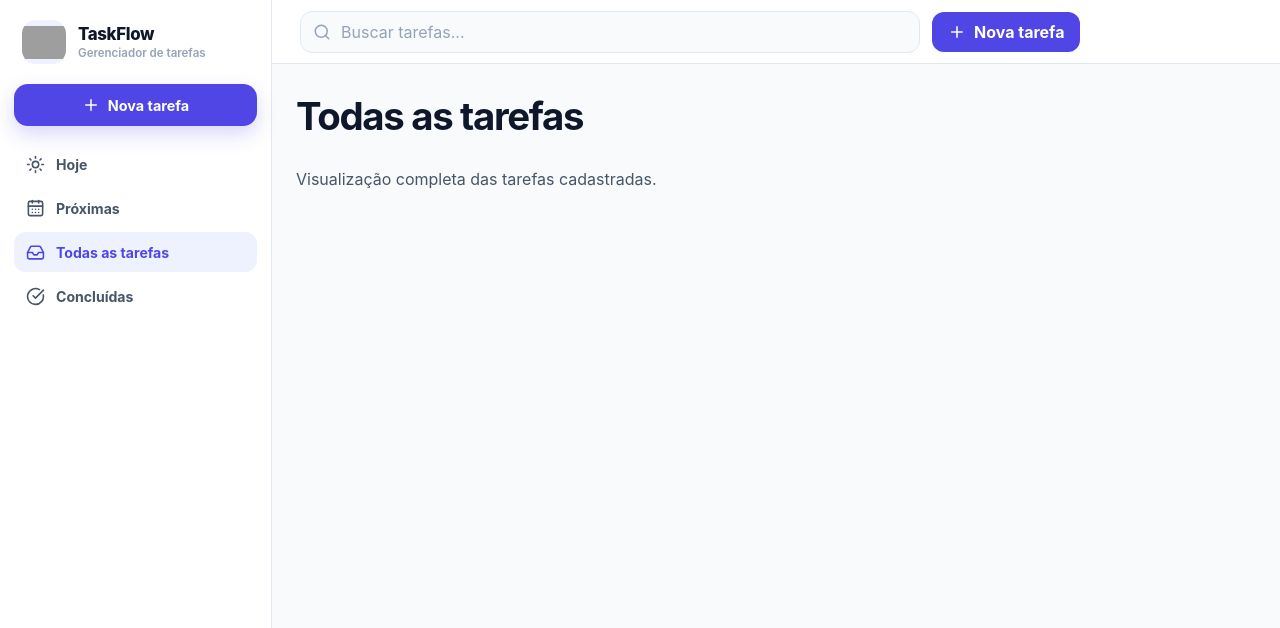
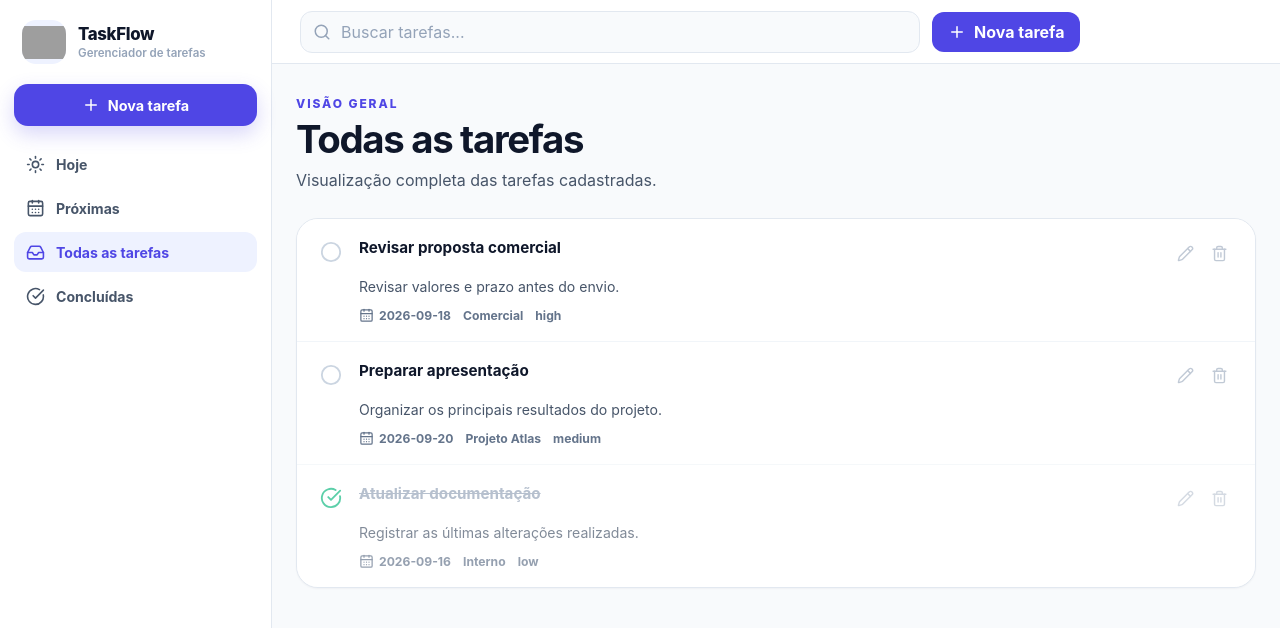
Before and after one commit to santoroo/taskflow-grupo, a React (Vite) app: page /tarefas in a window 1280 px wide. Shown: the top 628 px of the page. Built offline with nearby package versions, Linux system fonts and the light colour scheme; grey boxes are pictures that could not be loaded.

Commit message:
adiciona TaskCard e TaskList da aula e exibe os dados temporários em Tasks

```diff
--- /dev/null
+++ b/src/components/TaskCard/TaskCard.css
@@ -0,0 +1,128 @@
+.task-card {
+  display: flex;
+  gap: 14px;
+  padding: 18px 20px;
+  background: var(--color-surface);
+  transition: background var(--transition);
+}
+
+.task-card:hover {
+  background: #fbfdff;
+}
+
+.task-card__check {
+  display: grid;
+  flex: 0 0 auto;
+  width: 28px;
+  height: 28px;
+  place-items: center;
+  margin-top: 1px;
+  padding: 0;
+  border: 0;
+  background: transparent;
+  color: var(--color-border-strong);
+}
+
+.task-card__check:hover {
+  color: var(--color-primary);
+}
+
+.task-card__content {
+  min-width: 0;
+  flex: 1;
+}
+
+.task-card__header {
+  display: flex;
+  align-items: flex-start;
+  gap: 12px;
+}
+
+.task-card__header h3 {
+  min-width: 0;
+  flex: 1;
+  margin-bottom: 0;
+  color: var(--color-text);
+  font-size: 0.95rem;
+  line-height: 1.45;
+}
+
+.task-card__actions {
+  display: flex;
+  gap: 2px;
+  opacity: 0.58;
+  transition: opacity var(--transition);
+}
+
+.task-card:hover .task-card__actions {
+  opacity: 1;
+}
+
+.task-card__actions button {
+  display: grid;
+  width: 32px;
+  height: 32px;
+  place-items: center;
+  padding: 0;
+  border: 0;
+  border-radius: 9px;
+  background: transparent;
+  color: var(--color-text-muted);
+  transition: background var(--transition), color var(--transition);
+}
+
+.task-card__actions button:hover:first-child {
+  background: var(--color-primary-soft);
+  color: var(--color-primary);
+}
+
+.task-card__actions button:hover:last-child {
+  background: var(--color-danger-soft);
+  color: var(--color-danger);
+}
+
+.task-card__content > p {
+  margin: 7px 0 10px;
+  color: var(--color-text-soft);
+  font-size: 0.88rem;
+  line-height: 1.55;
+}
+
+.task-card__meta {
+  display: flex;
+  flex-wrap: wrap;
+  align-items: center;
+  gap: 8px 12px;
+  color: #64748b;
+  font-size: 0.76rem;
+  font-weight: 650;
+}
+
+.task-card__meta span {
+  display: inline-flex;
+  align-items: center;
+  gap: 5px;
+}
+
+.task-card--completed {
+  opacity: 0.68;
+}
+
+.task-card--completed .task-card__header h3 {
+  color: var(--color-text-muted);
+  text-decoration: line-through;
+}
+
+.task-card--completed .task-card__check {
+  color: var(--color-success);
+}
+
+@media (max-width: 560px) {
+  .task-card {
+    padding: 16px;
+  }
+
+  .task-card__actions {
+    opacity: 1;
+  }
+}
--- /dev/null
+++ b/src/components/TaskCard/TaskCard.tsx
@@ -0,0 +1,60 @@
+import { CalendarDays, Circle, CircleCheckBig, Pencil, Trash2 } from "lucide-react";
+import type { Tarefa } from "../../types/Tarefa";
+import "./TaskCard.css";
+
+type TaskCardProps = { tarefa: Tarefa };
+
+export function TaskCard({ tarefa }: Readonly<TaskCardProps>) {
+  return (
+    <article
+      className={
+        tarefa.concluida
+          ? "task-card task-card--completed"
+          : "task-card"
+      }
+    >
+      <button
+        className="task-card__check"
+        type="button"
+        aria-label={
+          tarefa.concluida
+            ? "Reabrir tarefa"
+            : "Concluir tarefa"
+        }
+      >
+        {tarefa.concluida ? (
+          <CircleCheckBig size={22} />
+        ) : (
+          <Circle size={22} />
+        )}
+      </button>
+
+      <div className="task-card__content">
+        <div className="task-card__header">
+          <h3>{tarefa.titulo}</h3>
+
+          <div className="task-card__actions">
+            <button type="button" aria-label="Editar tarefa">
+              <Pencil size={17} />
+            </button>
+
+            <button type="button" aria-label="Excluir tarefa">
+              <Trash2 size={17} />
+            </button>
+          </div>
+        </div>
+
+        <p>{tarefa.descricao}</p>
+
+        <div className="task-card__meta">
+          <span>
+            <CalendarDays size={15} />
+            {tarefa.data}
+          </span>
+          <span>{tarefa.projeto}</span>
+          <span>{tarefa.prioridade}</span>
+        </div>
+      </div>
+    </article>
+  );
+}
--- /dev/null
+++ b/src/components/TaskList/TaskList.css
@@ -0,0 +1,31 @@
+.task-list {
+  overflow: hidden;
+  border: 1px solid var(--color-border);
+  border-radius: 22px;
+  background: var(--color-surface);
+  box-shadow: var(--shadow-sm);
+}
+
+.task-list > .task-card + .task-card {
+  border-top: 1px solid #f1f5f9;
+}
+
+.task-list__empty {
+  padding: 64px 24px;
+  border: 1px solid var(--color-border);
+  border-radius: 22px;
+  background: var(--color-surface);
+  text-align: center;
+}
+
+.task-list__empty h3 {
+  margin-bottom: 8px;
+  font-size: 1rem;
+}
+
+.task-list__empty p {
+  max-width: 440px;
+  margin: 0 auto;
+  color: var(--color-text-soft);
+  line-height: 1.6;
+}
--- /dev/null
+++ b/src/components/TaskList/TaskList.tsx
@@ -0,0 +1,26 @@
+import type { Tarefa } from "../../types/Tarefa";
+import { TaskCard } from "../TaskCard/TaskCard";
+import "./TaskList.css";
+
+type TaskListProps = { tarefas: Tarefa[] };
+
+export function TaskList({ tarefas }: Readonly<TaskListProps>) {
+  if (tarefas.length === 0) {
+    return (
+      <div className="task-list__empty">
+        <h3>Nada por aqui</h3>
+        <p>
+          Crie uma nova tarefa ou altere os filtros para continuar.
+        </p>
+      </div>
+    );
+  }
+
+  return (
+    <div className="task-list">
+      {tarefas.map((tarefa) => (
+        <TaskCard key={tarefa._id} tarefa={tarefa} />
+      ))}
+    </div>
+  );
+}
--- a/src/pages/Tasks/Tasks.tsx
+++ b/src/pages/Tasks/Tasks.tsx
@@ -1,10 +1,21 @@
+import { TaskList } from "../../components/TaskList/TaskList";
+import { tarefasIniciais } from "../../data/tarefasIniciais";
 import "./Tasks.css";
 
 export function Tasks() {
   return (
     <section className="tasks-page">
-      <h1>Todas as tarefas</h1>
-      <p>Visualização completa das tarefas cadastradas.</p>
+      <div className="tasks-page__heading">
+        <div>
+          <p className="page-eyebrow">VISÃO GERAL</p>
+          <h1>Todas as tarefas</h1>
+          <p>
+            Visualização completa das tarefas cadastradas.
+          </p>
+        </div>
+      </div>
+
+      <TaskList tarefas={tarefasIniciais} />
     </section>
   );
 }
```
